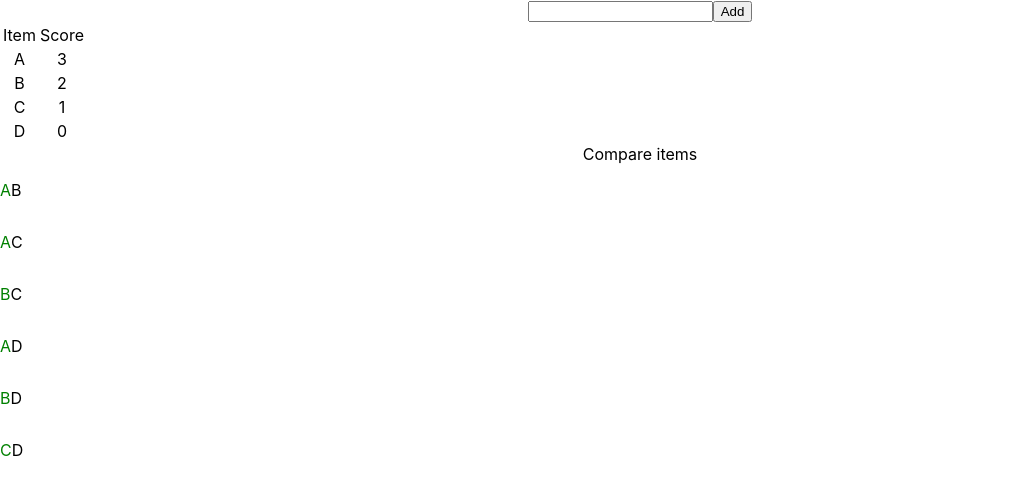
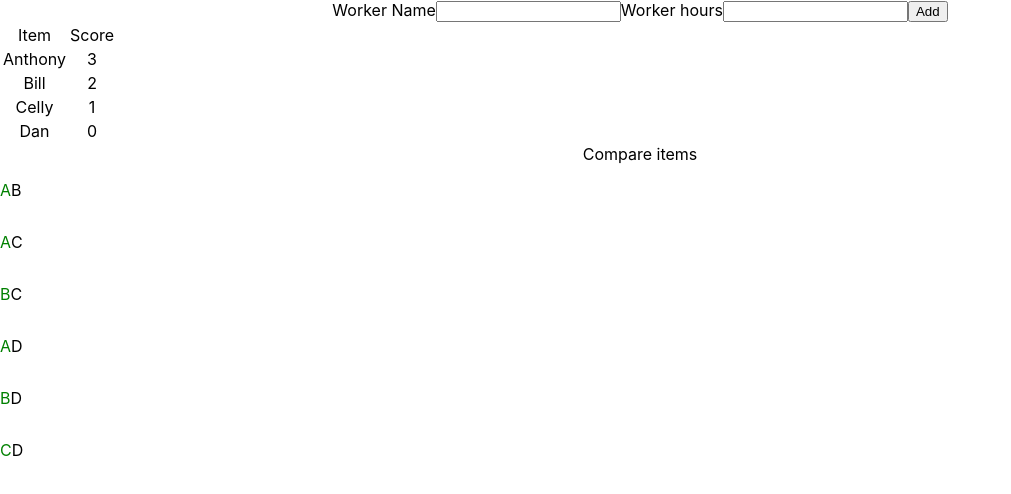
Before and after one commit to Velidoss/ukln, a React (Create React App) app: page / in a window 1280 px wide. Shown: the top 494 px of the page, without its empty margins (0-1011 px from the left). Built offline with nearby package versions, Linux system fonts and the light colour scheme.

Commit message:
feat: add worker addition fucntion

```diff
--- a/package.json
+++ b/package.json
@@ -3,6 +3,7 @@
   "version": "0.1.0",
   "private": true,
   "dependencies": {
+    "@material-ui/core": "^4.11.4",
     "@reduxjs/toolkit": "^1.6.0",
     "@testing-library/jest-dom": "^5.11.4",
     "@testing-library/react": "^11.1.0",
--- a/src/components/Comparison/Comparison.jsx
+++ b/src/components/Comparison/Comparison.jsx
@@ -36,8 +36,8 @@ const Comparison = () => {
       </div>
       <div>
         {
-          placeholder.map((item) => (
-            <div style={{display: 'flex'}}>
+          placeholder.map((item, index) => (
+            <div key={index} style={{display: 'flex'}}>
               <p style={{color: 'green'}}>{item.better}</p>
               <p>{item.worse}</p>
             </div>
--- a/src/components/Input/Input.jsx
+++ b/src/components/Input/Input.jsx
@@ -1,22 +1,33 @@
 import React, { useState } from 'react';
+import useAppDispatch from '../../store/hooks/useAppDispatch';
+import {addWorker} from '../../store/workersSlice/workersSlice';
 
 const Input = () => {
 
-  const [itemData, setItemData] = useState('');
+  const [workerName, setWorkerName] = useState('');
+  const [workHours, setWorkHours] = useState('');
 
-  const changeData = (event) => {
-    setItemData(event.target.value);
+  const changeWorkerName = (event) => {
+    setWorkerName(event.target.value);
   };
+  const changeWorkHours = (event) => {
+    setWorkHours(event.target.value);
+  };
+  const dispatch = useAppDispatch();
 
   const addItem = (event) => {
     event.preventDefault();
-    alert(itemData);
+    console.log(workerName, workHours);
+    dispatch(addWorker({workerName, workHours}));
   }
 
   return (
     <div>
       <form onSubmit={addItem}>
-        <input type="text" value={itemData} onChange={changeData} />
+        <label>Worker Name</label>
+        <input type="text" value={workerName} onChange={changeWorkerName} />
+        <label>Worker hours</label>
+        <input type="text" value={workHours} onChange={changeWorkHours} />
         <button type="submit">Add</button>
       </form>
     </div>
--- a/src/components/Score/Score.jsx
+++ b/src/components/Score/Score.jsx
@@ -4,19 +4,19 @@ import { itemsSelector } from './../../store/selectors';
 
 const placeholder = [
   {
-    name: "A",
+    name: "Anthony",
     score: 3,
   },
   {
-    name: "B",
+    name: "Bill",
     score: 2,
   },
   {
-    name: "C",
+    name: "Celly",
     score: 1,
   },
   {
-    name: "D",
+    name: "Dan",
     score: 0,
   },
 ];
@@ -42,7 +42,7 @@ const Score = () => {
         <tbody>
           {
             placeholder.map((item) => (
-              <tr>
+              <tr key={item.name}>
                 <td>
                   {item.name}
                 </td>
--- a/src/store/itemsReducer/itemsReducer.js
+++ /dev/null
@@ -1,20 +0,0 @@
-import { createReducer } from "@reduxjs/toolkit";
-
-const ADD_ITEM = 'ADD_ITEM';
-const REMOVE_ITEM = 'REMOVE_ITEM';
-const SORT_ITEMS = 'SORT_ITEMS';
-
-const itemsReducer = createReducer([], (builder) => {
-  builder
-    .addCase(ADD_ITEM, (state, action) => {
-      state.push(action.payload);
-    })
-    .addCase(REMOVE_ITEM, (state, action) => {
-      state.filter((item) => item.name !== action.payload);
-    })
-    .addCase(SORT_ITEMS, (state) => {
-      state.sort((prev, current) =>  current.score - prev.score);
-    })
-});
-
-export default itemsReducer;
--- a/src/store/selectors.js
+++ b/src/store/selectors.js
@@ -1 +1 @@
-export const itemsSelector = (state) => state.items;
+export const itemsSelector = (state) => state.workers;
--- a/src/store/store.js
+++ b/src/store/store.js
@@ -1,8 +1,8 @@
 import { configureStore } from "@reduxjs/toolkit";
-import itemsReducer from './itemsReducer/itemsReducer';
+import workersSlice from "./workersSlice/workersSlice";
 
 const store = configureStore({
-  reducer : {items: itemsReducer}
+  reducer : {workers: workersSlice}
 });
 
 export default store;
--- /dev/null
+++ b/src/store/workersSlice/workersSlice.js
@@ -0,0 +1,23 @@
+import { createSlice } from "@reduxjs/toolkit";
+
+const initialState = [];
+
+const itemSlice = createSlice({
+  name: 'item',
+  initialState,
+  reducers : {
+    addWorker: (state, action) => {
+      state.push(action.payload);
+    },
+    removeWorker: (state, action) => {
+      state.filter((item) => item.name !== action.payload);
+    },
+    sortWorkers: (state) => {
+      state.sort((prev, current) =>  current.score - prev.score);
+    }
+  }
+});
+
+
+export const {addWorker, removeWorker, sortWorkers} = itemSlice.actions;
+export default itemSlice.reducer;
```
